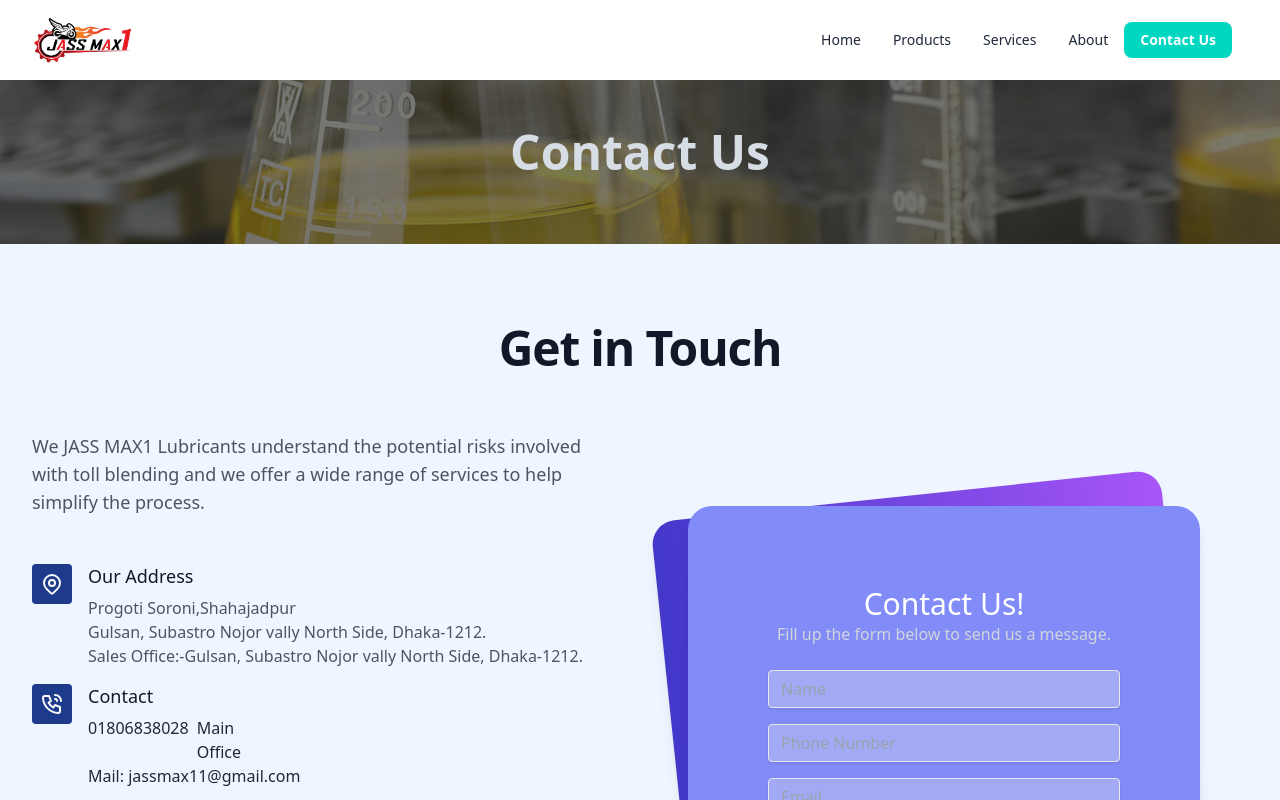
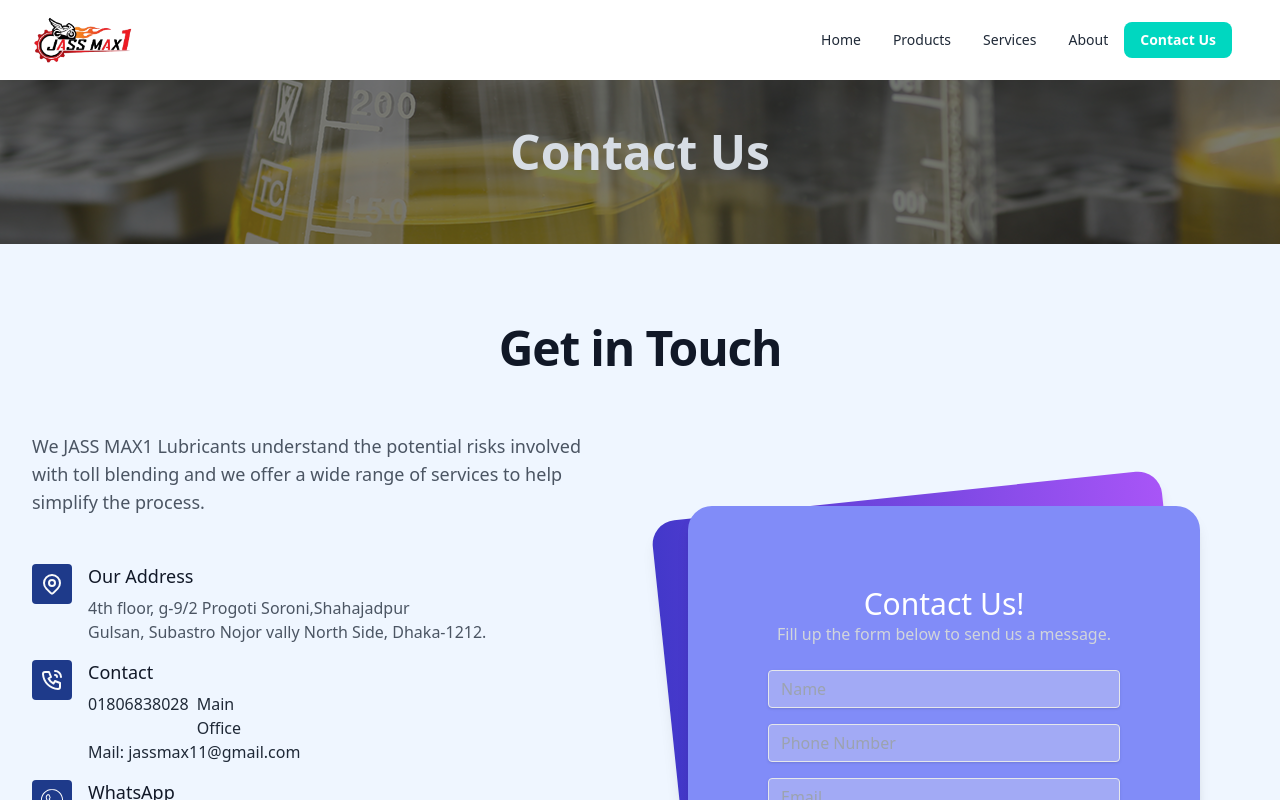
Before and after one commit to cryptomehedi/jass4, a React (Vite) app: page /contact in a window 1280 px wide. Shown: the top 800 px of the page. Built offline with nearby package versions, Linux system fonts and the light colour scheme.

Commit message:
address change v2

```diff
--- a/src/Data/ContactInfo.json
+++ b/src/Data/ContactInfo.json
@@ -7,7 +7,7 @@
       "phone": "01806838028"
     }
   ],
-  "address": "Progoti Soroni,Shahajadpur",
+  "address": "4th floor, g-9/2 Progoti Soroni,Shahajadpur",
   "addressP2": "Gulsan, Subastro Nojor vally North Side, Dhaka-1212.",
   "addressP3": "Gulsan, Subastro Nojor vally North Side, Dhaka-1212.",
   "maps": "https://www.google.com/maps/embed?pb=!1m14!1m12!1m3!1d2153.080555715686!2d88.92759393199746!3d24.82846153828214!2m3!1f0!2f0!3f0!3m2!1i1024!2i768!4f13.1!5e0!3m2!1sen!2sbd!4v1707395597997!5m2!1sen!2sbd",
--- a/src/Pages/Contact-Us/ContactDetails.jsx
+++ b/src/Pages/Contact-Us/ContactDetails.jsx
@@ -4,7 +4,7 @@
   const {
     address,
     addressP2,
-    addressP3,
+    // addressP3,
     persons,
     email,
     // webEmail,
@@ -64,9 +64,9 @@
                       <p className="text-gray-600 dark:text-slate-400">
                         {addressP2}
                       </p>
-                      <p className="text-gray-600 dark:text-slate-400">Sales Office:-
+                      {/* <p className="text-gray-600 dark:text-slate-400">Sales Office:-
                         {addressP3}
-                      </p>
+                      </p> */}
                     </div>
                   </li>
                   <li className="flex">
```
